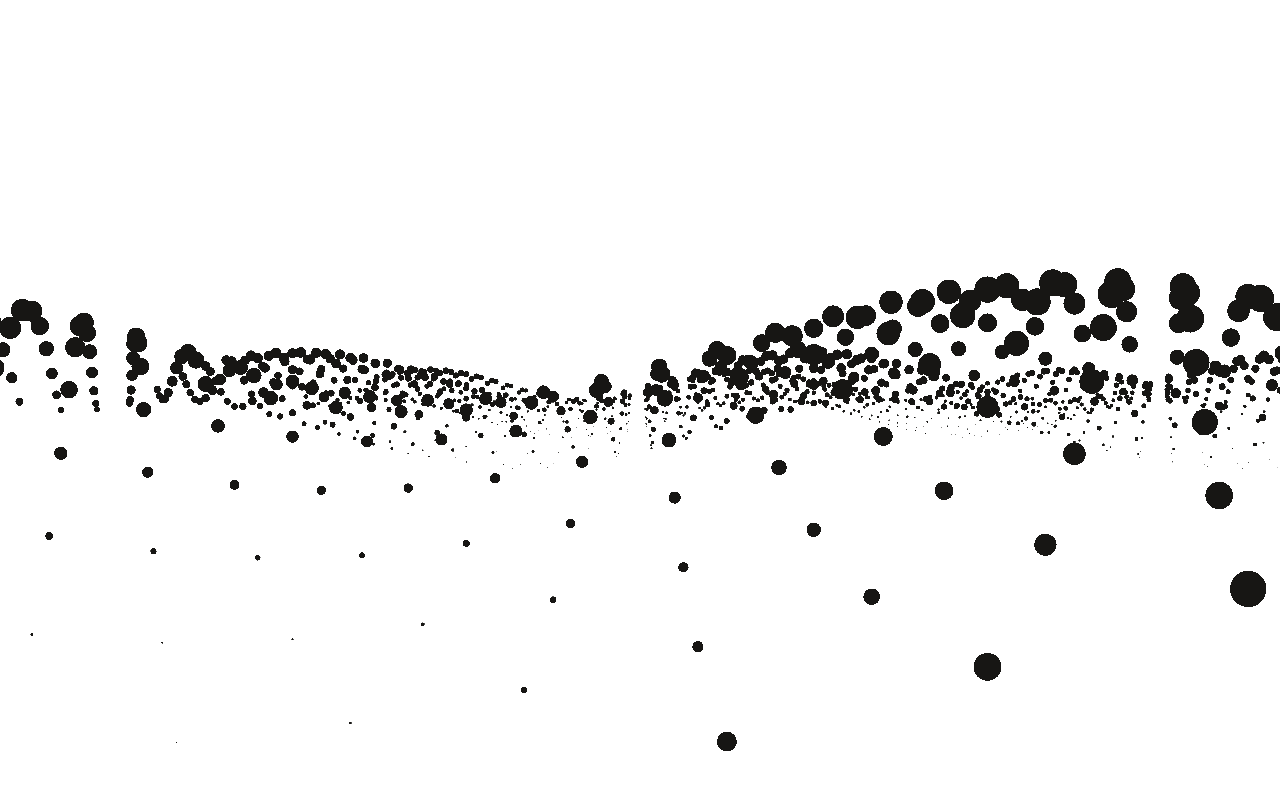
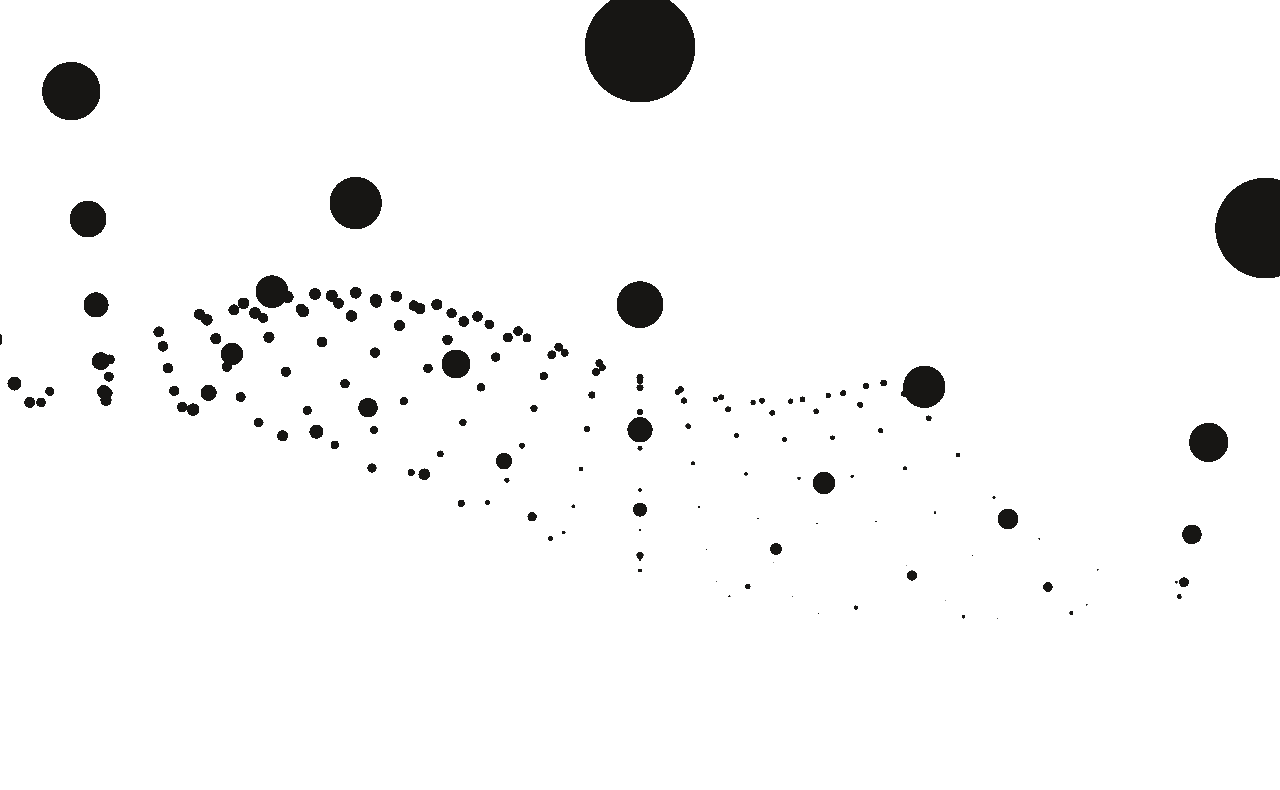
Before and after one commit to o0ez0o/Dotbg, a plain HTML site: page index.html in a window 1280 px wide. Drawn offline with nearby package versions, Linux system fonts and the light colour scheme; animation ran at ten frames a second.

Commit message:
Update index.html

```diff
--- a/index.html
+++ b/index.html
@@ -58,7 +58,7 @@
 
 		import * as THREE from 'https://cdn.skypack.dev/three';
 
-		const SEPARATION = 100, AMOUNTX = 50, AMOUNTY = 50;
+		const SEPARATION = 150, AMOUNTX = 50, AMOUNTY = 50;
 
 		let container, stats;
 		let camera, scene, renderer;
@@ -80,8 +80,8 @@
 			document.body.appendChild(container);
 
 			//define camera
-			camera = new THREE.PerspectiveCamera(75, window.innerWidth / window.innerHeight, 1, 10000);
-			camera.position.z = 1000;
+			camera = new THREE.PerspectiveCamera(75, window.innerWidth / window.innerHeight, 1, 30000);
+			camera.position.z = 2000;
 
 			scene = new THREE.Scene();
 			scene.background = new THREE.Color(0xffffff);
@@ -93,7 +93,8 @@
 			//define particles
 			const numParticles = AMOUNTX * AMOUNTY;
 
-			const positions = new Float32Array(numParticles * 7);
+			//particle面积
+			const positions = new Float32Array(numParticles * 1);
 			const scales = new Float32Array(numParticles);
 
 			let i = 0, j = 0;
@@ -102,11 +103,11 @@
 
 				for (let iy = 0; iy < AMOUNTY; iy++) {
 					//wave大小
-					positions[i] = ix * SEPARATION - ((AMOUNTX * SEPARATION) / 3); // x
+					positions[i] = ix * SEPARATION - ((AMOUNTX * SEPARATION) / 5); // x
 					positions[i + 1] = 0; // y
-					positions[i + 2] = iy * SEPARATION - ((AMOUNTY * SEPARATION) / 2); // z
+					positions[i + 2] = iy * SEPARATION - ((AMOUNTY * SEPARATION) / 100); // z
 
-					scales[j] = 5;
+					scales[j] = 1;
 
 					i += 3;
 					j++;
@@ -154,7 +155,7 @@
 
 		function onWindowResize() {
 
-			windowHalfX = window.innerWidth / 4;
+			windowHalfX = window.innerWidth / 2;
 			windowHalfY = window.innerHeight / 2;
 
 			camera.aspect = window.innerWidth / window.innerHeight;
@@ -202,8 +203,8 @@
 				for (let iy = 0; iy < AMOUNTY; iy++) {
 
 					//在轴上起伏程度
-					positions[i + 1] = (Math.sin((ix + count) * 0.3) * 100) +
-						(Math.sin((iy + count) * 0.5) * 100);
+					positions[i + 1] = (Math.sin((ix + count) * 0.3) * 200) +
+						(Math.sin((iy + count) * 0.5) * 200);
 
 					scales[j] = (Math.sin((ix + count) * 0.3) + 1) * 20 +
 						(Math.sin((iy + count) * 0.5) + 1) * 20;
```
